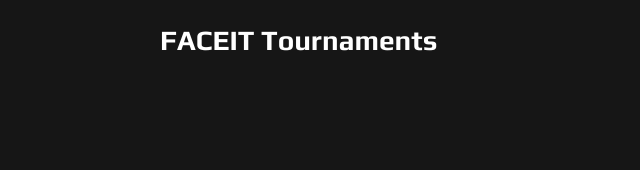
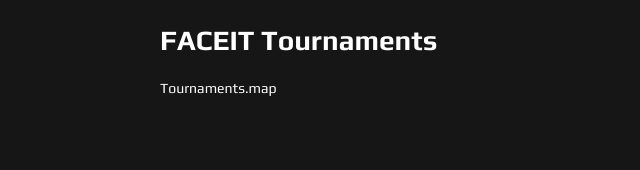
Before and after one commit to floroz/faceit-challenge-frontend, a React (Create React App) app: page / in a window 1280 px wide. Shown: the top 170 px of the page, without its empty margins (0-640 px from the left). Built offline with nearby package versions, Linux system fonts and the light colour scheme.

Commit message:
create base skeleton

```diff
--- /dev/null
+++ b/src/components/Tournaments/Tournaments.tsx
@@ -0,0 +1,18 @@
+import React from 'react';
+import TournamentsList from '../TournamentsList/TournamentsList';
+
+interface IProps {}
+
+const Tournaments = (props: IProps) => {
+  // Contains the search functionalities
+  // Contains the 'Create Tournaments Button
+  // Pass down the list of tournaments based on search filter
+
+  return (
+    <div>
+      <TournamentsList />
+    </div>
+  );
+};
+
+export default Tournaments;
--- /dev/null
+++ b/src/components/TournamentsList/TournamentsList.tsx
@@ -0,0 +1,12 @@
+import React from 'react';
+
+interface IProps {
+  // tournaments: ITournament[]
+}
+
+const TournamentsList = (props: IProps) => {
+  // receives the tournaments list and render each tournament component
+  return <div>Tournaments.map</div>;
+};
+
+export default TournamentsList;
--- a/src/index.tsx
+++ b/src/index.tsx
@@ -4,12 +4,14 @@
 import GlobalStyle from './GlobalStyle';
 import store from './store';
 import Container from './components/Container';
+import Tournaments from './components/Tournaments/Tournaments';
 import H4 from './components/H4';
 
 const App: React.FC = () => {
   return (
     <Container>
       <H4>FACEIT Tournaments</H4>
+      <Tournaments />
     </Container>
   );
 };
--- /dev/null
+++ b/src/interfaces/interfaces.ts
@@ -0,0 +1 @@
+export interface ITournament {}
```
Also changed, not shown: src/components/Tournament/Tournament.tsx (added, +15 -0 lines), src/components/Tournament/Tournament.styles.ts (added), src/components/Tournaments/Tournaments.styles.ts (added), src/components/TournamentsList/TournamentsList.styles.ts (added).
